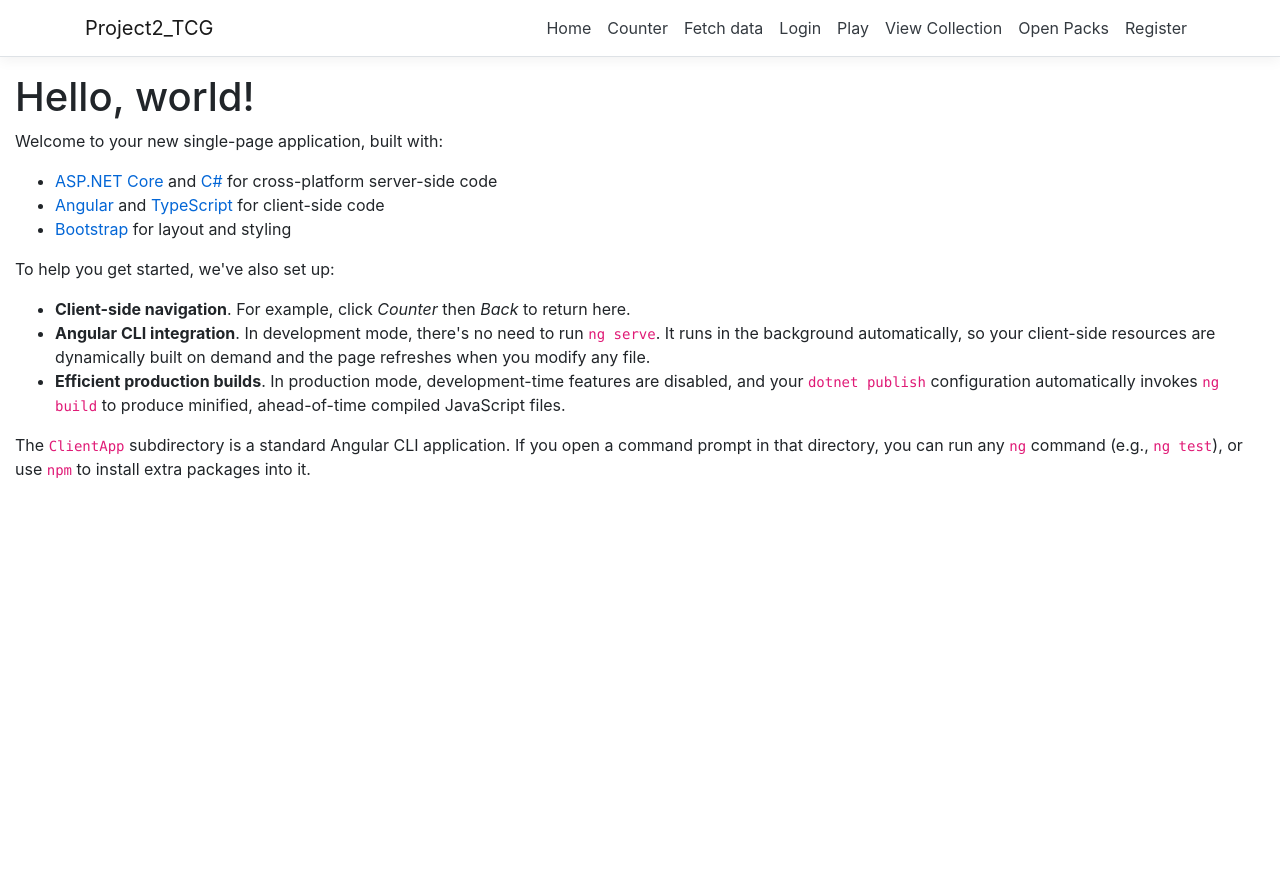
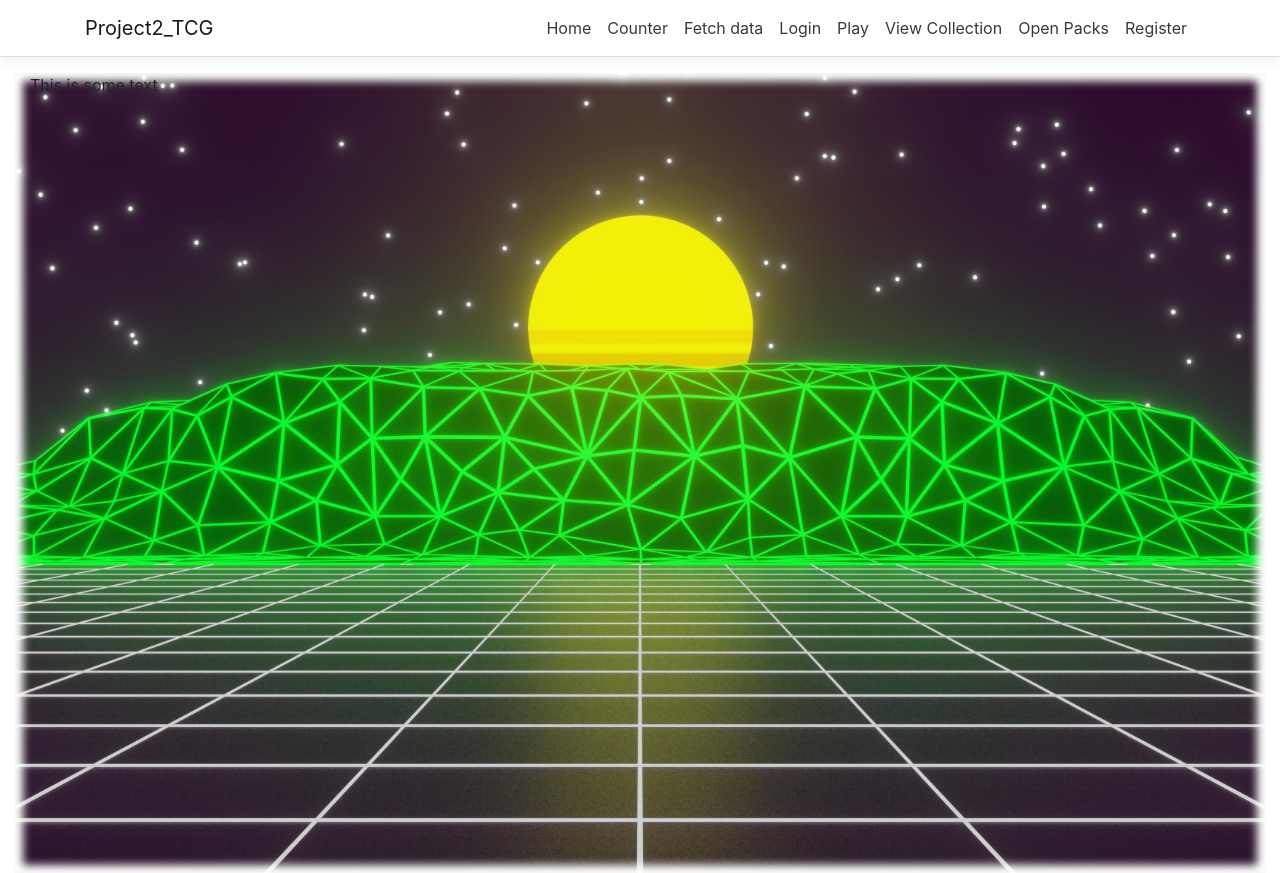
Before and after one commit to Rearles/Project2-Ryan-Earles, an Angular app in the folder Project2-TCG/Project2-TCG/ClientApp/: page / in a window 1280 px wide. Before the commit the page ends 800 px from the top, so only its background shows below. Built offline with nearby package versions, Linux system fonts and the light colour scheme.

Commit message:
added backgrounds to 3 pages

```diff
--- /dev/null
+++ b/Project2-TCG/Project2-TCG/ClientApp/src/app/home/home.component.css
@@ -0,0 +1,19 @@
+.container-fluid {
+  background: url('../../assets/images/vwb2.jpg') no-repeat center center fixed;
+  background-size: cover;
+  width: 100%;
+  height: 100vh;
+  animation-duration: 5s;
+  animation-name: fade-in;
+  box-shadow: 0 0 8px 8px white inset;
+}
+
+@keyframes fade-in {
+    0% {
+        opacity: 0%;
+    }
+
+    100% {
+        opacity: 100%;
+    }
+}
--- a/Project2-TCG/Project2-TCG/ClientApp/src/app/home/home.component.html
+++ b/Project2-TCG/Project2-TCG/ClientApp/src/app/home/home.component.html
@@ -1,14 +1,5 @@
-<h1>Hello, world!</h1>
-<p>Welcome to your new single-page application, built with:</p>
-<ul>
-  <li><a href='https://get.asp.net/'>ASP.NET Core</a> and <a href='https://msdn.microsoft.com/en-us/library/67ef8sbd.aspx'>C#</a> for cross-platform server-side code</li>
-  <li><a href='https://angular.io/'>Angular</a> and <a href='http://www.typescriptlang.org/'>TypeScript</a> for client-side code</li>
-  <li><a href='http://getbootstrap.com/'>Bootstrap</a> for layout and styling</li>
-</ul>
-<p>To help you get started, we've also set up:</p>
-<ul>
-  <li><strong>Client-side navigation</strong>. For example, click <em>Counter</em> then <em>Back</em> to return here.</li>
-  <li><strong>Angular CLI integration</strong>. In development mode, there's no need to run <code>ng serve</code>. It runs in the background automatically, so your client-side resources are dynamically built on demand and the page refreshes when you modify any file.</li>
-  <li><strong>Efficient production builds</strong>. In production mode, development-time features are disabled, and your <code>dotnet publish</code> configuration automatically invokes <code>ng build</code> to produce minified, ahead-of-time compiled JavaScript files.</li>
-</ul>
-<p>The <code>ClientApp</code> subdirectory is a standard Angular CLI application. If you open a command prompt in that directory, you can run any <code>ng</code> command (e.g., <code>ng test</code>), or use <code>npm</code> to install extra packages into it.</p>
+<div class="container-fluid">
+  <div class="info-box">
+    <p>This is some text</p>
+  </div>
+</div>
--- a/Project2-TCG/Project2-TCG/ClientApp/src/app/home/home.component.ts
+++ b/Project2-TCG/Project2-TCG/ClientApp/src/app/home/home.component.ts
@@ -3,6 +3,7 @@ import { Component } from '@angular/core';
 @Component({
   selector: 'app-home',
   templateUrl: './home.component.html',
+  styleUrls: ['./home.component.css']
 })
 export class HomeComponent {
 }
--- a/Project2-TCG/Project2-TCG/ClientApp/src/app/login-header/login-header.component.css
+++ b/Project2-TCG/Project2-TCG/ClientApp/src/app/login-header/login-header.component.css
@@ -1,6 +1,7 @@
 .user-info {
     width: 200px;
     margin: auto;
+    background-color: white;
 }
 
 .user-info-container {
--- /dev/null
+++ b/Project2-TCG/Project2-TCG/ClientApp/src/app/login/login.component.css
@@ -0,0 +1,40 @@
+.login-page {
+  background-image: url('../../assets/images/vwb3.jpg');
+  height: 100vh;
+  font-family: 'Josefin Sans', sans-serif;
+  box-shadow: 0 0 8px 8px white inset;
+}
+
+.login-form {
+  float: left;
+  width: 300px;
+  height: 300px;
+  margin-left: 42%;
+  margin-top: 100px;
+  text-align: center;
+  padding-top: 50px;
+  border-radius: 25px;
+  background-color: white;
+  animation-duration: 2s;
+  animation-name: slide-up;
+}
+
+@keyframes slide-up {
+  0% {
+    opacity: 0%;
+    margin-top: 300px;
+  }
+
+  100% {
+    opacity: 100%;
+    margin-top: 100px;
+  }
+}
+
+input {
+  margin-top: 10px;
+}
+
+button {
+  margin-top: 10px;
+}
--- a/Project2-TCG/Project2-TCG/ClientApp/src/app/login/login.component.html
+++ b/Project2-TCG/Project2-TCG/ClientApp/src/app/login/login.component.html
@@ -1,14 +1,17 @@
-<h2>You are logged in as {{user.username}}</h2>
+<div class="login-page">
+  <div class="login-form">
     <h1>Login</h1>
     <form>
       <div>
-  <input type="text" #username id="login"  name="username">
+        <input type="text" #username id="login" name="username">
       </div>
       <div>
-    <input type="text" #password id="password"  name="password">
+        <input type="text" #password id="password" name="password">
       </div>
       <div>
         <button (click)="onClick(username.value, password.value)">Login</button>
         <button (click)="logout()">Logout</button>
       </div>
     </form>
+  </div>
+</div>
--- a/Project2-TCG/Project2-TCG/ClientApp/src/app/login/login.component.ts
+++ b/Project2-TCG/Project2-TCG/ClientApp/src/app/login/login.component.ts
@@ -7,6 +7,7 @@ import { LoginHeaderComponent } from '../login-header/login-header.component';
 @Component({
   selector: 'app-login',
   templateUrl: './login.component.html',
+  styleUrls: ['./login.component.css']
 })
 export class LoginComponent {
 
--- a/Project2-TCG/Project2-TCG/ClientApp/src/app/register/register.component.css
+++ b/Project2-TCG/Project2-TCG/ClientApp/src/app/register/register.component.css
@@ -2,6 +2,7 @@
   background-image: url('../../assets/images/vwb.jpg');
   height: 100vh;
   font-family: 'Josefin Sans', sans-serif;
+  box-shadow: 0 0 8px 8px white inset;
 }
 
 .register-form {
```
Also changed, not shown: Project2-TCG/Project2-TCG/ClientApp/src/assets/images/vwb2.jpg (added), 1 other file (tests, documents, lock files or other folders). Lines whose indentation alone changed are shown as unchanged.
